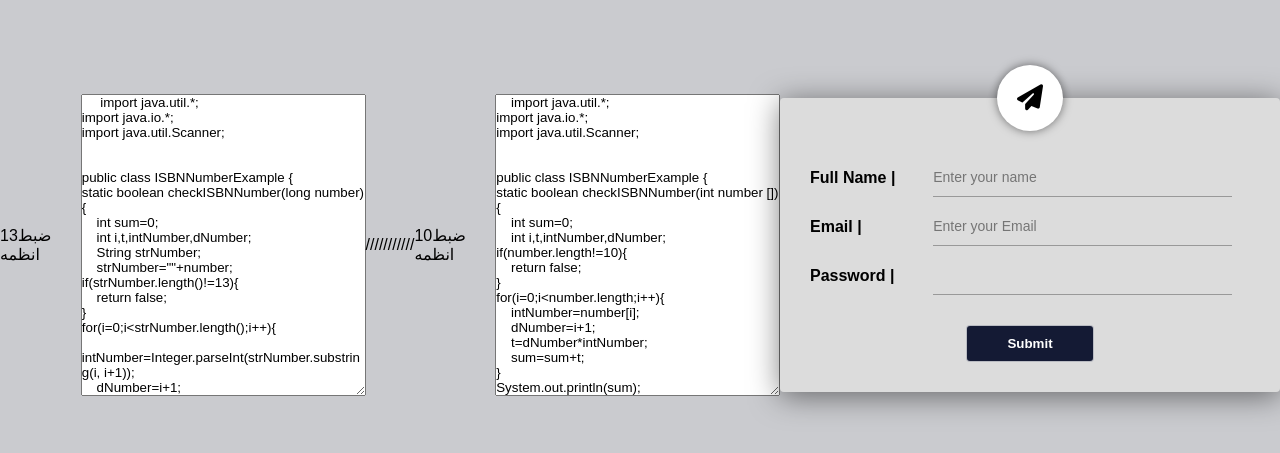
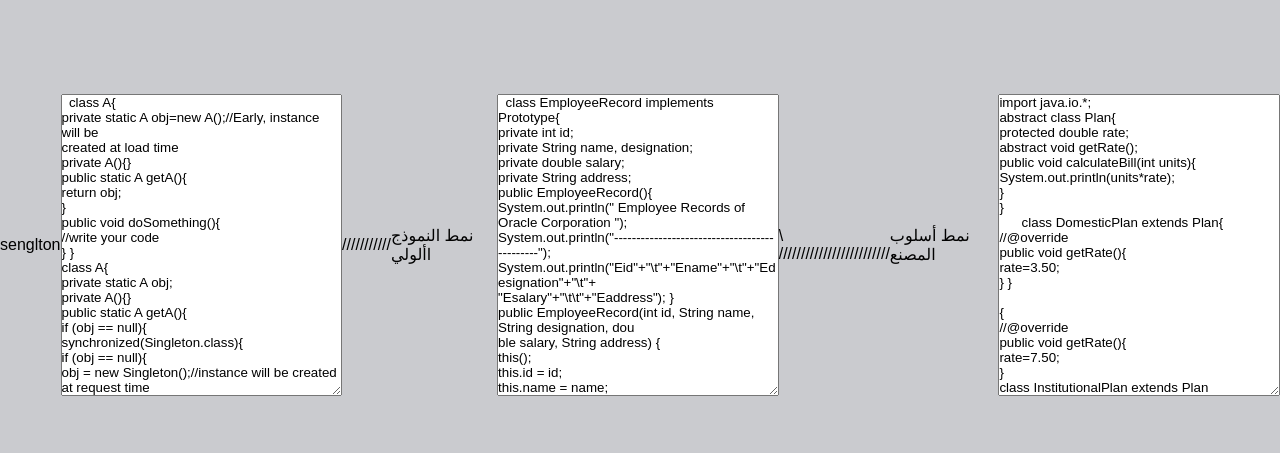
Before and after one commit to basillubbad/bbb, a plain HTML site: page index.html in a window 1280 px wide. Shown: the part 155-608 px from the top of the page. Drawn offline with Linux system fonts and the light colour scheme.

Commit message:
Update index.html

```diff
--- a/index.html
+++ b/index.html
@@ -8,148 +8,153 @@
 </head>
 <body>
   <div class="container">
-    <p>13ضبط انظمه</p>
+    <p>senglton</p>
   <textarea name="" id="" cols="40" rows="20">
-     import java.util.*;
+  class A{
+private static A obj=new A();//Early, instance will be
+created at load time
+private A(){}
+public static A getA(){
+return obj;
+}
+public void doSomething(){
+//write your code
+} }
+class A{
+private static A obj;
+private A(){}
+public static A getA(){
+if (obj == null){
+synchronized(Singleton.class){
+if (obj == null){
+obj = new Singleton();//instance will be created
+at request time
+} } }
+return obj; }
+public void doSomething(){ //write your code } }
+
+  </textarea>
+  ///////////
+    <p>نمط النموذج األولي</p>
+  <textarea name="" id="" cols="40" rows="20">
+  class EmployeeRecord implements Prototype{
+private int id;
+private String name, designation;
+private double salary;
+private String address;
+public EmployeeRecord(){
+System.out.println(" Employee Records of Oracle Corporation ");
+System.out.println("---------------------------------------------");
+System.out.println("Eid"+"\t"+"Ename"+"\t"+"Edesignation"+"\t"+
+"Esalary"+"\t\t"+"Eaddress"); }
+public EmployeeRecord(int id, String name, String designation, dou
+ble salary, String address) {
+this();
+this.id = id;
+this.name = name;
+this.designation = designation;
+this.salary = salary;
+this.address = address; }
+public void showRecord(){ System.out.println(id+"\t"+name+"
+\t"+designation+"\t"+salary+"\t"+address); }
+@Override
+public Prototype getClone() {
+return new EmployeeRecord(id,name,designation,salary,address);
+} }//End of EmployeeRecord class.
+File: PrototypeDemo.java
+import java.io.BufferedReader;
+import java.io.IOException;
+import java.io.InputStreamReader;
+class PrototypeDemo{
+public static void main(String[] args) throws IOException {
+BufferedReader br =new BufferedReader(new InputStreamReader(System.in));
+System.out.print("Enter Employee Id: ");
+int eid=Integer.parseInt(br.readLine());
+System.out.print("\n");
+System.out.print("Enter Employee Name: ");
+String ename=br.readLine();
+System.out.print("\n");
+System.out.print("Enter Employee Designation: ");
+String edesignation=br.readLine();
+System.out.print("\n");
+System.out.print("Enter Employee Address: ");
+String eaddress=br.readLine();
+System.out.print("\n");
+System.out.print("Enter Employee Salary: ");
+double esalary= Double.parseDouble(br.readLine());
+System.out.print("\n");
+EmployeeRecord e1=new EmployeeRecord(eid,ename,edesignation,esalary,eaddress);
+e1.showRecord();
+System.out.println("\n");
+EmployeeRecord e2=(EmployeeRecord) e1.getClone();
+e2.showRecord();
+}
+}
+
+  </textarea> \
+     /////////////////////////
+      <p>نمط أسلوب المصنع</p>
+  <textarea name="" id="" cols="40" rows="20">
 import java.io.*;
-import java.util.Scanner;
+abstract class Plan{
+protected double rate;
+abstract void getRate();
+public void calculateBill(int units){
+System.out.println(units*rate);
+}
+}
+      class DomesticPlan extends Plan{
+//@override
+public void getRate(){
+rate=3.50;
+} }
+
+{
+//@override
+public void getRate(){
+rate=7.50;
+}
+class InstitutionalPlan extends Plan
+{
+//@override
+public void getRate(){
+rate=5.50;
+}
+      public Plan getPlan(String planType){
+if(planType == null){ return null; }
+if(planType.equalsIgnoreCase("DOMESTICPLAN")) {
+return new DomesticPlan();
+}
+else if(planType.equalsIgnoreCase("COMMERCIALPLAN")){
+return new CommercialPlan();
+}
+else if(planType.equalsIgnoreCase("INSTITUTIONALPLAN")) {
+return new InstitutionalPlan();
+}
+return null; } }
 
 
-public class ISBNNumberExample {
-static boolean checkISBNNumber(long number){
-    int sum=0;
-    int i,t,intNumber,dNumber;
-    String strNumber;
-    strNumber=""+number;
-if(strNumber.length()!=13){
-    return false;
-}
-for(i=0;i<strNumber.length();i++){
-    intNumber=Integer.parseInt(strNumber.substring(i, i+1));
-    dNumber=i+1;
-    t=dNumber*intNumber;
-    sum=sum+t;
-}
-System.out.println(sum);
-if((sum%10)==0){
-    return true;
-}
-
-return false;
-}
-
-public static void main(String args[]){
-    long n1,n2;
-    try{
-        InputStreamReader in=new InputStreamReader(System.in);
-        BufferedReader br=new BufferedReader(in);
-        System.out.println("Enter First 10 digit ISBN number : ");
-        n1=Long.parseLong(br.readLine());
-
-
-        if(checkISBNNumber(n1))
-            System.out.println(n1+"آ isآ aآ validآ ISBNآ number");
-
-        else
-             System.out.println(n1+"isآ notآ aآ validآ ISBNآ number");
-
-
-
-    }catch(java.lang.Exception e){
-        System.out.println("Errorآ whileآ readingآ theآ data.");
-    }
-    }
-}
+class GenerateBill{
+public static void main(String args[])throws IOException{
+GetPlanFactory planFactory = new GetPlanFactory();
+System.out.print("Enter the name of plan for which the bill
+will be generated: ");
+BufferedReader br=new BufferedReader(new InputStream
+Reader(System.in));
+String planName=br.readLine();
+System.out.print("Enter the number of units for bill will be
+calculated: ");
+int units=Integer.parseInt(br.readLine());
+Plan p = planFactory.getPlan(planName);
+//call getRate() method and calculateBill()method of Dome
+sticPaln.
+System.out.print("Bill amount for "+planName+" of "+uni
+ts+" units is: ");
+p.getRate();
+p.calculateBill(units); }
 
 
   </textarea>
-  ///////////
-  <p>10ضبط انظمه</p>
-  <textarea name="" id="" cols="40" rows="20">
-    import java.util.*;
-import java.io.*;
-import java.util.Scanner;
-
-
-public class ISBNNumberExample {
-static boolean checkISBNNumber(int number []){
-    int sum=0;
-    int i,t,intNumber,dNumber;
-if(number.length!=10){
-    return false;
-}
-for(i=0;i<number.length;i++){
-    intNumber=number[i];
-    dNumber=i+1;
-    t=dNumber*intNumber;
-    sum=sum+t;
-}
-System.out.println(sum);
-if((sum%11)==0){
-    return true;
-}
-
-return false;
-}
-
-public static void main(String args[]){
-    int n3[]=new int[10];
-    long n1,n2;
-    try{
-        Scanner in=new Scanner(System.in);
-        for(int j=0;j<10;j++){
-        System.out.print("Enter The digit "+(j+1)+" From 10 digit ISBN number : ");
-        n3[j]=in.nextInt();
-        }
-
-        if(checkISBNNumber(n3))
-            System.out.println("آ isآ aآ validآ ISBNآ number");
-
-        else
-             System.out.println("isآ notآ aآ validآ ISBNآ number");
-
-
-
-    }catch(java.lang.Exception e){
-        System.out.println("Errorآ whileآ readingآ theآ data.");
-    }
-    }
-}
-
-
-  </textarea>
-    <form>
-      <i class="fas fa-paper-plane"></i>
-
-      <div class="input-group">
-        <label>Full Name |</label>
-        <input type="text" placeholder="Enter your name" id="contact-name" onkeyup="validatename()" >
-        <span id="name-error"></span>
-      </div>
-
-      <!-- <div class="input-group">
-        <label>Phone No.|</label>
-        <input type="tel" placeholder="123 456 7890" id="contact-phone" onkeyup="validatephone()">
-        <span id="phone-error"></span>
-      </div> -->
-
-      <div class="input-group">
-        <label>Email |</label>
-        <input type="email" placeholder="Enter your Email" id="contact-email" onkeyup="validateemail()">
-        <span id="email-error"></span>
-      </div>
-
-      <div class="input-group">
-        <label>Password |</label>
-       <input type="password" name="password" id="password">
-        <!-- <textarea rows="5" placeholder="Enter your message"></textarea> -->
-        <span id="message-error"></span>
-      </div>
-
-    <button >Submit</button>
-    <span id="submit-error"></span>
-
-  </form>
 
   </div>
 
```
